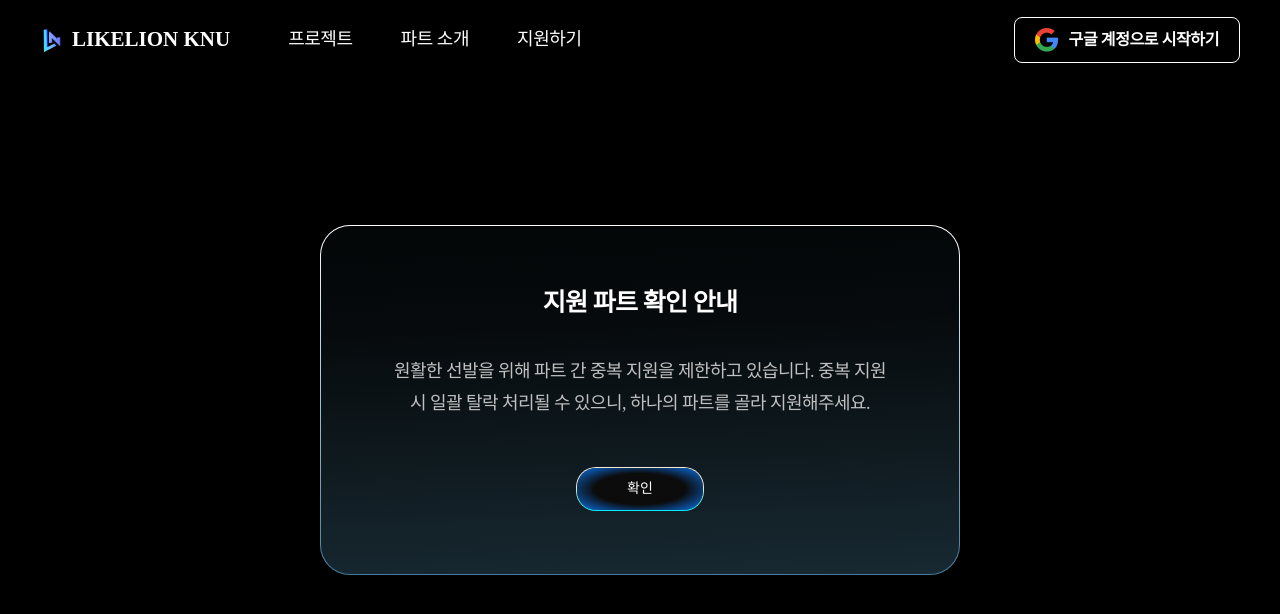
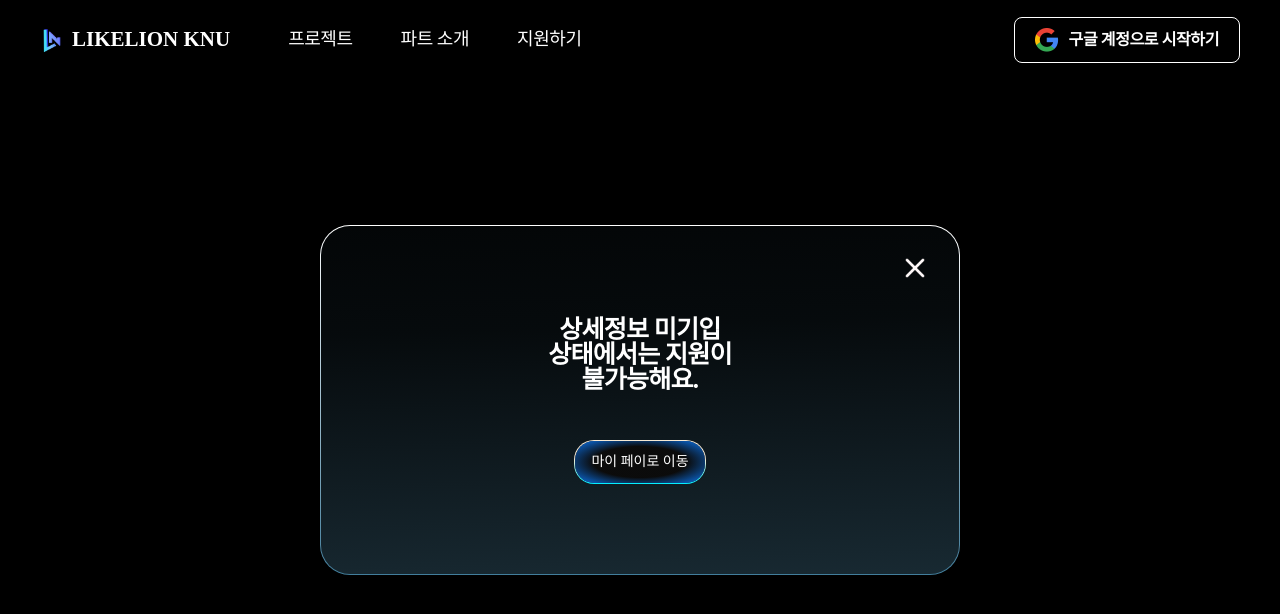
Before and after one commit to likelionknu/apply-page-client, a React (Vite) app: page /pending in a window 1280 px wide. Shown: the top 614 px of the page. Built offline with nearby package versions, Linux system fonts and the light colour scheme; no server answers; a web font is replaced by a local one.

Commit message:
style: 모달 타이틀 넓이 수정

```diff
--- a/src/features/apply/components/modal/ApplyModals.tsx
+++ b/src/features/apply/components/modal/ApplyModals.tsx
@@ -26,6 +26,7 @@ function ApplyModals({
     ERROR: (
       <ErrorModal
         isShow={true}
+        className="w-46"
         content={errorMessage}
         buttonText={errorButton}
         onClick={onNavigate}
--- a/src/shared/components/modal/ErrorModal.tsx
+++ b/src/shared/components/modal/ErrorModal.tsx
@@ -3,6 +3,7 @@ import type { ModalProps } from "@shared/types/ModalProps";
 
 function ErrorModal({
   isShow,
+  className,
   content,
   buttonText,
   onClick,
@@ -12,7 +13,7 @@ function ErrorModal({
 
   return (
     <Modal>
-      <Modal.Title>{content}</Modal.Title>
+      <Modal.Title className={className}>{content}</Modal.Title>
       <Modal.Close onClose={onClose} />
       <Modal.ButtonLayout>
         <Button variant="modal" onClick={onClick}>
--- a/src/shared/components/modal/Modal.tsx
+++ b/src/shared/components/modal/Modal.tsx
@@ -16,15 +16,17 @@ function ModalClose({ onClose }: { onClose?: () => void }) {
     <img
       src={CancelImg}
       alt="닫기"
-      className="absolute top-3 right-2 w-5 cursor-pointer md:top-6.5 md:right-7 md:w-8"
+      className="absolute top-3 right-2.5 w-5 cursor-pointer md:top-6.5 md:right-7 md:w-8"
       onClick={onClose}
     />
   );
 }
 
-function ModalTitle({ children }: ModalTextProps) {
+function ModalTitle({ children, className = "" }: ModalTextProps) {
   return (
-    <div className="text-[16px] leading-4 font-semibold tracking-[-0.02em] md:text-[25px] md:leading-6.25 md:tracking-[-0.03em]">
+    <div
+      className={`${className} text-[16px] leading-4 font-semibold tracking-[-0.02em] md:text-[25px] md:leading-6.25 md:tracking-[-0.03em]`}
+    >
       {String(children).replace(/\./g, ".\n")}
     </div>
   );
--- a/src/shared/pages/PendingPage.tsx
+++ b/src/shared/pages/PendingPage.tsx
@@ -1,22 +1,15 @@
 import Header from "../components/Header";
-import ApplyAlertModal from "@apply/components/modal/ApplyAlertModal";
-// import Modal from "../components/modal/Modal";
+import ApplyModals from "@apply/components/modal/ApplyModals";
 
 function PendingPage() {
   return (
     <div className="bg-black1 h-dvh w-dvw">
       <Header />
-      {/* <WithdrawalModal isShow={true} /> */}
-      <ApplyAlertModal isShow={true} />
-      {/* <Modal>
-        <Modal.Title>🦁 아직 멋쟁이사자처럼은 준비 중이에요! 🦁</Modal.Title>
-        <Modal.Description>
-          <span>
-            최고의 환경에서 여러분들을 맞이하기 위해 조금만 기다려주세요.
-          </span>
-          <span>아기사자 모집은 2월 23일부터 3월 6일까지 진행돼요.</span>
-        </Modal.Description>
-      </Modal> */}
+      <ApplyModals
+        activeModal="ERROR"
+        errorMessage="상세정보 미기입 상태에서는 지원이 불가능해요."
+        errorButton="마이 페이로 이동"
+      />
     </div>
   );
 }
--- a/src/shared/types/ModalProps.ts
+++ b/src/shared/types/ModalProps.ts
@@ -1,5 +1,6 @@
 export interface ModalProps {
   isShow: boolean;
+  className?: string;
   content?: string;
   buttonText?: string;
   onClick?: () => void;
```
